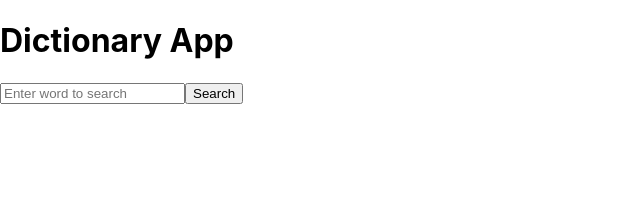
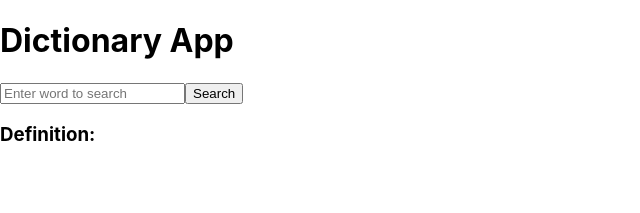
Before and after one commit to Shoibal-281612/x-dictionary, a React (Create React App) app: page / in a window 1280 px wide. Shown: the top 213 px of the page, without its empty margins (0-640 px from the left). Built offline with nearby package versions, Linux system fonts and the light colour scheme.

Commit message:
modification done.

```diff
--- a/src/App.js
+++ b/src/App.js
@@ -45,11 +45,10 @@ function XDictionary() {
         placeholder="Enter word to search"
       />
       <button onClick={handleSearch}>Search</button>
-
+<h3>Definition:</h3>
       {/* ✅ Show Definition label only when we have a result */}
       {result && (
         <div>
-          <h3>Definition:</h3>
           <p>{result}</p>
         </div>
       )}
```
